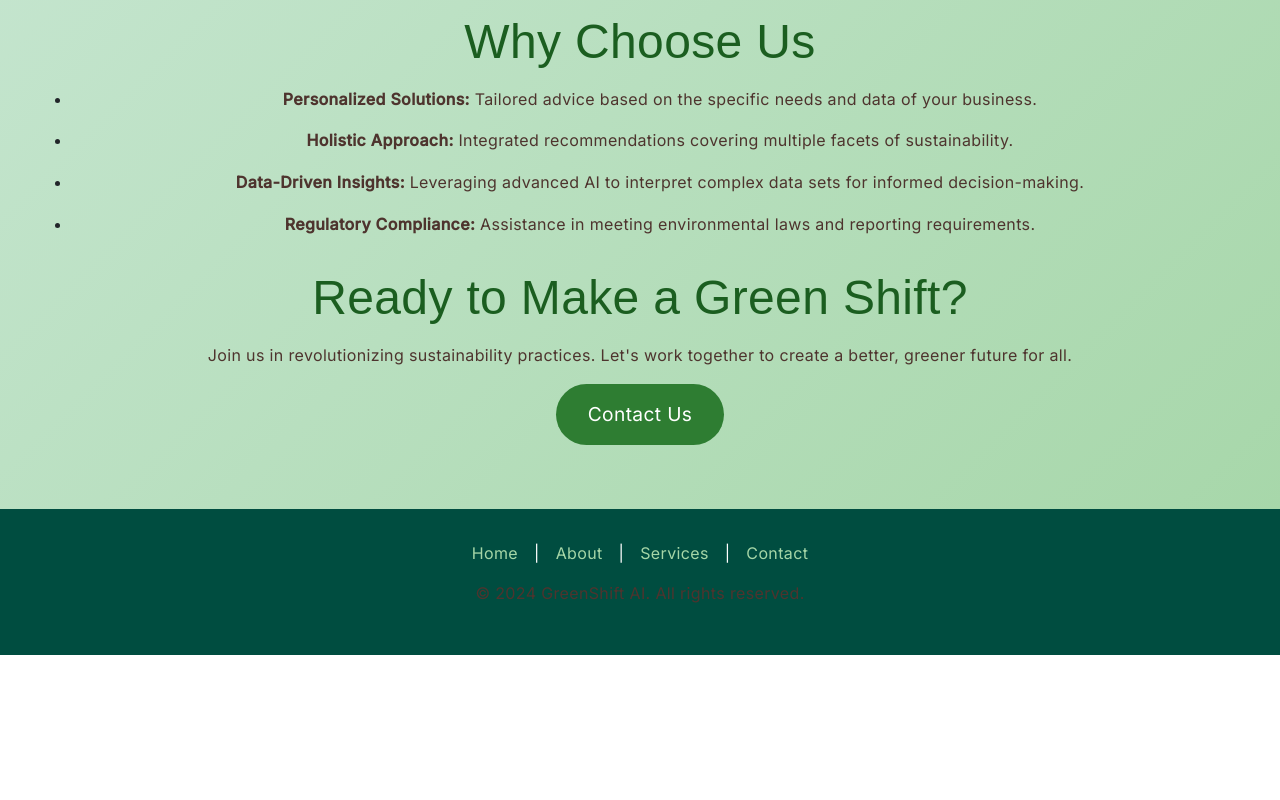
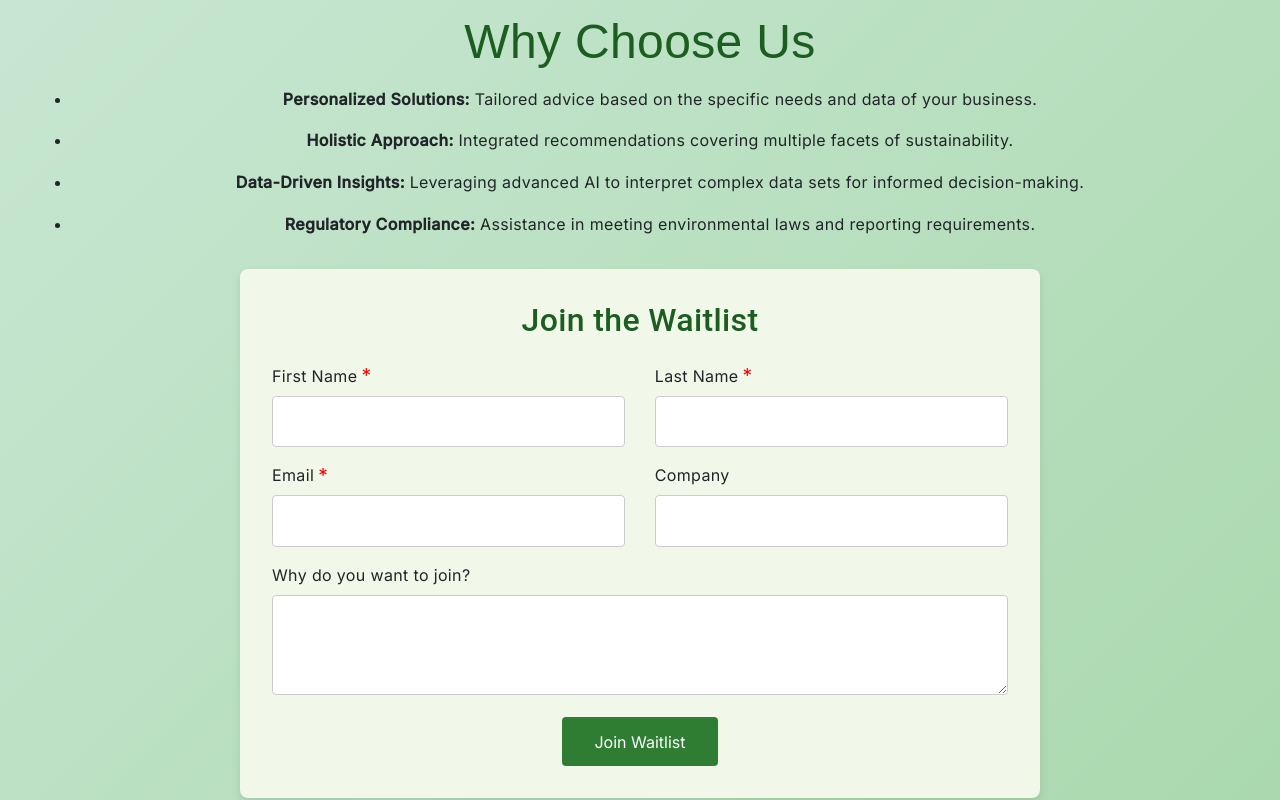
Before and after one commit to JanSteinhauer/GreenShift, a React (Vite) app: page / in a window 1280 px wide. Shown: the part 1820-2620 px from the top of the page. Before the commit the page ends 2475 px from the top, so only its background shows below. Built offline with nearby package versions, Linux system fonts and the light colour scheme.

Commit message:
Join waitinglist added

```diff
--- a/package.json
+++ b/package.json
@@ -17,10 +17,12 @@
     "@fortawesome/react-fontawesome": "^0.2.2",
     "@types/styled-components": "^5.1.34",
     "bootstrap": "^5.3.3",
+    "emailjs-com": "^3.2.0",
     "framer-motion": "^11.9.0",
     "loader-utils": "^3.3.1",
     "react": "^18.3.1",
     "react-dom": "^18.3.1",
+    "react-toastify": "^10.0.5",
     "styled-components": "^6.1.13"
   },
   "devDependencies": {
--- /dev/null
+++ b/src/components/Waitlist.jsx
@@ -0,0 +1,244 @@
+import React, { useState } from 'react';
+import styled from 'styled-components';
+import emailjs from 'emailjs-com';
+import { ToastContainer, toast } from 'react-toastify';
+import 'react-toastify/dist/ReactToastify.css';
+import { motion } from 'framer-motion';
+
+// Styled Components for the Waitlist form
+const WaitlistContainer = styled.div`
+  display: flex;
+  flex-direction: column;
+  align-items: center;
+  // justify-content: center; /* Centering vertically */
+  padding: 2rem;
+  background-color: #f1f8e9;
+  border-radius: 8px;
+  box-shadow: 0 4px 8px rgba(0, 0, 0, 0.1);
+  width: 100%;
+  max-width: 800px;
+  margin: 2rem auto;
+  // min-height: 100vh; /* Full viewport height for vertical centering */
+`;
+
+const FormRow = styled.div`
+  display: flex;
+  justify-content: space-between;
+  width: 100%; /* Make sure it spans the full width */
+  margin-bottom: 1rem;
+
+  @media (max-width: 768px) {
+    flex-direction: column;
+  }
+`;
+
+const FormHeader = styled.h2`
+  font-size: 2rem;
+  color: #1b5e20;
+  margin-bottom: 1.5rem;
+  font-family: 'Roboto', sans-serif;
+  text-align: center;
+`;
+
+const Label = styled.label`
+  font-size: 1rem;
+  margin-bottom: 0.5rem;
+  display: flex;
+  align-items: center;
+
+  /* Red star for required fields */
+  &::after {
+    content: '*';
+    color: red;
+    margin-left: 0.25rem;
+    font-size: 1.2rem;
+    line-height: 1;
+  }
+`;
+
+const OptionalLabel = styled.label`
+  font-size: 1rem;
+  margin-bottom: 0.5rem;
+  display: flex;
+  align-items: center;
+`;
+
+const Input = styled.input`
+  padding: 0.8rem;
+  border: 1px solid #ccc;
+  border-radius: 4px;
+  font-size: 1rem;
+  width: 100%;
+  box-sizing: border-box;
+`;
+
+const Textarea = styled.textarea`
+  padding: 0.8rem;
+  border: 1px solid #ccc;
+  border-radius: 4px;
+  font-size: 1rem;
+  width: 100%;
+  box-sizing: border-box;
+  height: 100px;
+`;
+
+const Button = styled(motion.button)`
+  padding: 0.8rem 2rem;
+  font-size: 1rem;
+  background-color: #2e7d32;
+  color: #fff;
+  border: none;
+  border-radius: 4px;
+  cursor: pointer;
+  transition: background-color 0.3s ease;
+  &:hover {
+    background-color: #66bb6a;
+  }
+`;
+
+const Column = styled.div`
+  width: 48%;
+  @media (max-width: 768px) {
+    width: 100%;
+    margin-bottom: 1rem;
+  }
+`;
+
+const FormWaitlist = styled.form`
+  width: 100%;
+`;
+
+const Waitlist = () => {
+  const [formData, setFormData] = useState({
+    firstName: '',
+    lastName: '',
+    email: '',
+    company: '',
+    reason: '',
+  });
+
+  const handleChange = (e) => {
+    setFormData({ ...formData, [e.target.name]: e.target.value });
+  };
+
+  const handleSubmit = (e) => {
+    e.preventDefault();
+    const { firstName, lastName, email } = formData;
+
+    if (!firstName || !lastName || !email) {
+      toast.error('Please fill out the required fields.');
+      return;
+    }
+
+    const templateParams = {
+      firstName,
+      lastName,
+      email,
+      company: formData.company || 'Not provided',
+      reason: formData.reason || 'No reason provided',
+    };
+
+    // Use emailjs to send the form data
+    emailjs
+      .send('service_c9f7s4s', 'template_7tqa5zd', templateParams, 'koYp5n-gb_bJpzS1U')
+      .then(
+        (response) => {
+          console.log('SUCCESS!', response.status, response.text);
+          toast.success('You have successfully joined the waitlist!');
+        },
+        (error) => {
+          console.log('FAILED...', error);
+          toast.error('Failed to join the waitlist. Please try again later.');
+        }
+      );
+
+    setFormData({
+      firstName: '',
+      lastName: '',
+      email: '',
+      company: '',
+      reason: '',
+    });
+  };
+
+  return (
+    <WaitlistContainer>
+      <FormHeader>Join the Waitlist</FormHeader>
+      <FormWaitlist onSubmit={handleSubmit}>
+        {/* First Name and Last Name Row */}
+        <FormRow>
+          <Column>
+            <Label htmlFor="firstName">First Name</Label>
+            <Input
+              type="text"
+              id="firstName"
+              name="firstName"
+              value={formData.firstName}
+              onChange={handleChange}
+            />
+          </Column>
+          <Column>
+            <Label htmlFor="lastName">Last Name</Label>
+            <Input
+              type="text"
+              id="lastName"
+              name="lastName"
+              value={formData.lastName}
+              onChange={handleChange}
+            />
+          </Column>
+        </FormRow>
+
+        {/* Email and Company Row */}
+        <FormRow>
+          <Column>
+            <Label htmlFor="email">Email</Label>
+            <Input
+              type="email"
+              id="email"
+              name="email"
+              value={formData.email}
+              onChange={handleChange}
+            />
+          </Column>
+          <Column>
+            <OptionalLabel htmlFor="company">Company</OptionalLabel>
+            <Input
+              type="text"
+              id="company"
+              name="company"
+              value={formData.company}
+              onChange={handleChange}
+            />
+          </Column>
+        </FormRow>
+
+        {/* Reason Textarea */}
+        <FormRow>
+          <div style={{ width: '100%' }}>
+            <OptionalLabel htmlFor="reason">Why do you want to join?</OptionalLabel>
+            <Textarea
+              id="reason"
+              name="reason"
+              value={formData.reason}
+              onChange={handleChange}
+            />
+          </div>
+        </FormRow>
+
+        {/* Submit Button with Framer Motion Hover Animation */}
+        <Button
+          type="submit"
+          whileHover={{ scale: 1.05 }}
+          whileTap={{ scale: 0.95 }}
+        >
+          Join Waitlist
+        </Button>
+      </FormWaitlist>
+
+      <ToastContainer />
+    </WaitlistContainer>
+  );
+};
+
+export default Waitlist;
--- a/src/pages/Landingpage.tsx
+++ b/src/pages/Landingpage.tsx
@@ -3,6 +3,7 @@ import styled from 'styled-components';
 import { motion } from 'framer-motion';
 import logo from '../assets/GreenshiftAiLogo.webp';
 import GPTChat from '../components/GPTChat/GPTChat';
+import Waitlist from '../components/Waitlist';
 
 // Styled Components
 const Container = styled(motion.div)`
@@ -34,7 +35,7 @@ const NavLinks = styled.ul`
   padding: 0px;
 `;
 
-const NavLink = styled.li`
+const NavLink = styled(motion.li)`
   margin-left: 2rem;
   a {
     color: #ffffff;
@@ -73,7 +74,7 @@ const SubHeader = styled(motion.h2)`
 
 const Text = styled.p`
   font-size: 1rem;
-  color: #4e342e;
+  color: #fffff;
   line-height: 1.6;
   margin-bottom: 1rem;
 `;
@@ -89,7 +90,7 @@ const Button = styled(motion.a)`
   text-decoration: none;
   transition: background-color 0.3s ease;
   &:hover {
-    background-color: #1b5e20;
+    background-color: #a5d6a7;
   }
 `;
 
@@ -153,40 +154,37 @@ const LandingPage = () => {
       <Navbar>
         <NavLogo src={logo} alt="GreenShift AI Logo" />
         <NavLinks>
-          <NavLink>
-            <MotionLink
-              href="#home"
-              whileHover={{ scale: 1.1 }}  // Subtle pop effect on hover
+          <NavLink
+           whileHover={{ scale: 1.1 }}
            transition={{ type: 'spring', stiffness: 300 }}
           >
+            <MotionLink>
               Home
             </MotionLink>
+
           </NavLink>
-          <NavLink>
-            <MotionLink
-              href="#about"
-              whileHover={{ scale: 1.1 }}  // Subtle pop effect on hover
+          <NavLink
+            whileHover={{ scale: 1.1 }}
             transition={{ type: 'spring', stiffness: 300 }}
           >
+            <MotionLink>
               About
             </MotionLink>
           </NavLink>
-          <NavLink>
-            <MotionLink
-              href="#services"
-              whileHover={{ scale: 1.1 }}  // Subtle pop effect on hover
+          <NavLink
+            whileHover={{ scale: 1.1 }}
             transition={{ type: 'spring', stiffness: 300 }}
           >
+            <MotionLink>
               Services
             </MotionLink>
           </NavLink>
-          <NavLink>
-            <MotionLink
-              href="#contact"
-              whileHover={{ scale: 1.1 }}  // Subtle pop effect on hover
+          <NavLink
+            whileHover={{ scale: 1.1 }}
             transition={{ type: 'spring', stiffness: 300 }}
           >
-              Contact
+            <MotionLink>
+              Waitlist
             </MotionLink>
           </NavLink>
         </NavLinks>
@@ -292,6 +290,8 @@ const LandingPage = () => {
           </ul>
         </Section>
 
+        <Waitlist />
+
         {/* Call to Action */}
         <Section id="get-started">
           <Header>Ready to Make a Green Shift?</Header>
@@ -299,11 +299,11 @@ const LandingPage = () => {
             Join us in revolutionizing sustainability practices. Let's work together to create a better, greener future for all.
           </Text>
           <Button
-            href="#contact"
+            href="#waitlist"
             whileHover={{ scale: 1.05 }}
             whileTap={{ scale: 0.95 }}
           >
-            Contact Us
+            Join Waitlist
           </Button>
         </Section>
       </MainContent>
@@ -314,7 +314,7 @@ const LandingPage = () => {
           <a href="#home">Home</a>|
           <a href="#about">About</a>|
           <a href="#services">Services</a>|
-          <a href="#contact">Contact</a>
+          <a href="#waitlist">Waitlist</a>
         </FooterLinks>
         <Text>&copy; {new Date().getFullYear()} GreenShift AI. All rights reserved.</Text>
       </Footer>
```
Also changed, not shown: 1 other file (tests, documents, lock files or other folders). Lines whose indentation alone changed are shown as unchanged.
